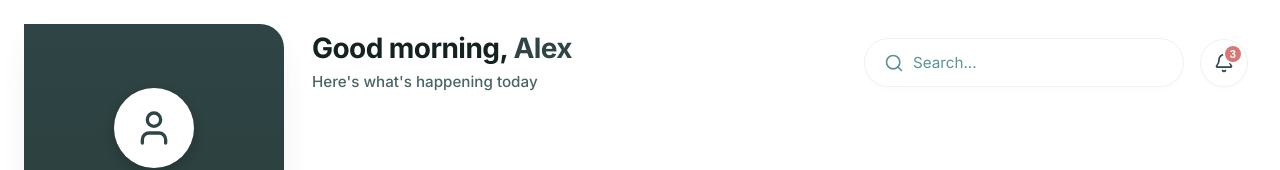
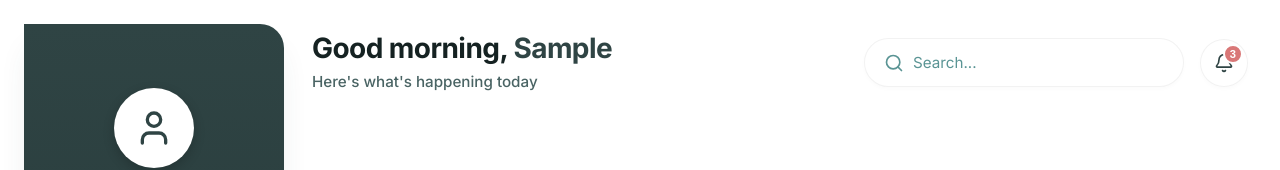
Before and after one commit to swarajpanmand/spitxUdoo, a React (Vite) app in the folder client/: page /operations/adjustment in a window 1280 px wide. Shown: the top 170 px of the page. Built offline with nearby package versions, Linux system fonts and the light colour scheme; sample sign-in values are in the browser's storage.

Commit message:
header update

```diff
--- a/client/src/components/layout/Header.tsx
+++ b/client/src/components/layout/Header.tsx
@@ -1,5 +1,6 @@
 import React from 'react';
 import { Search, Bell } from 'lucide-react';
+import { useAuth } from '../../context/AuthContext';
 import './Header.css';
 
 interface HeaderProps {
@@ -14,13 +15,16 @@ const getGreeting = () => {
 };
 
 export const Header: React.FC<HeaderProps> = () => {
-    const userName = 'Alex'; // This could come from auth context
+    const { user } = useAuth();
+
+    // Get first name only (split by space and take first part)
+    const firstName = user?.name?.split(' ')[0] || 'User';
 
     return (
         <header className="header">
             <div className="header-left">
                 <div className="header-greeting">
-                    <h1 className="greeting-text">{getGreeting()}, <span className="user-name">{userName}</span></h1>
+                    <h1 className="greeting-text">{getGreeting()}, <span className="user-name">{firstName}</span></h1>
                     <p className="greeting-subtitle">Here's what's happening today</p>
                 </div>
             </div>
```
